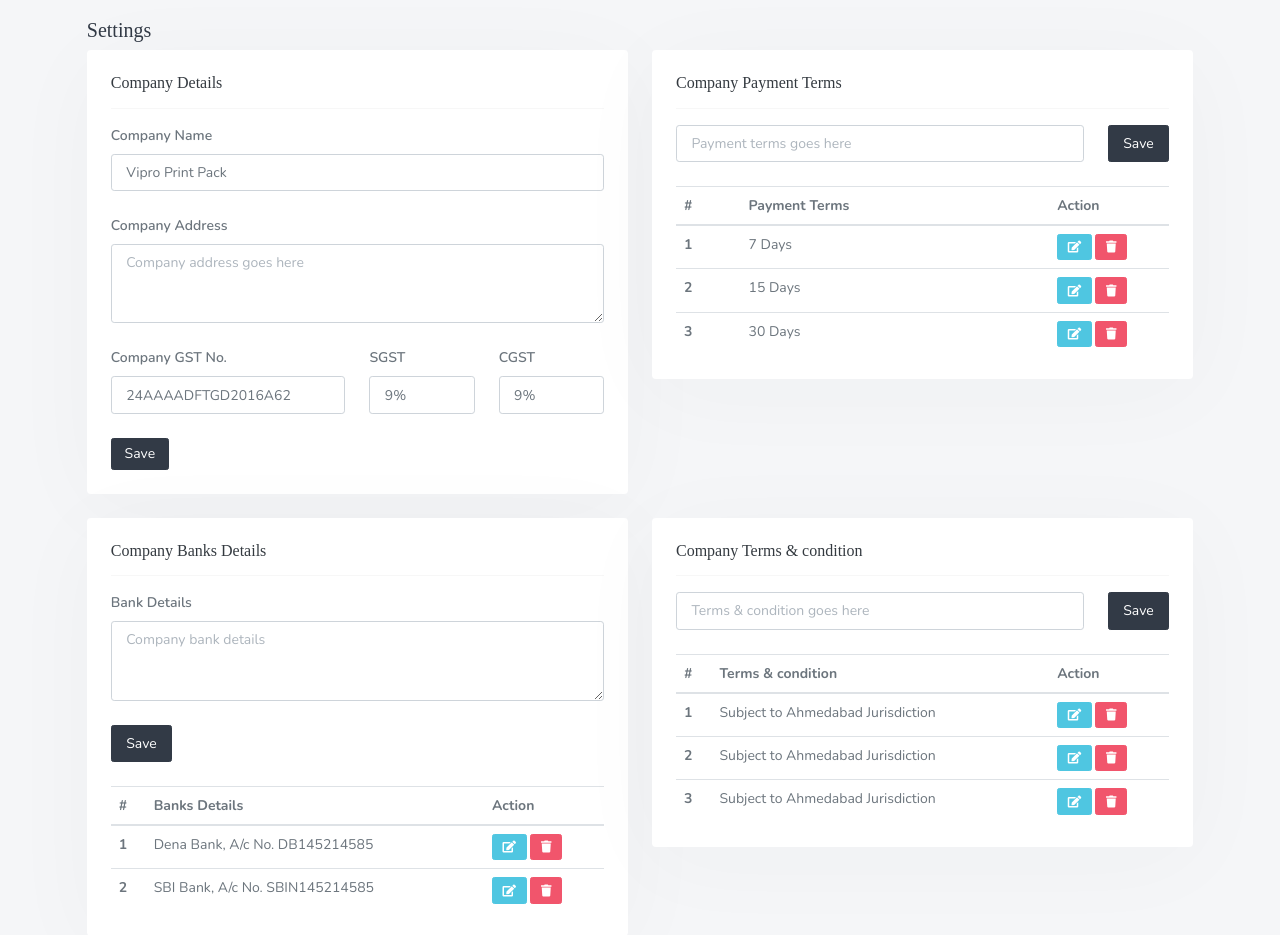
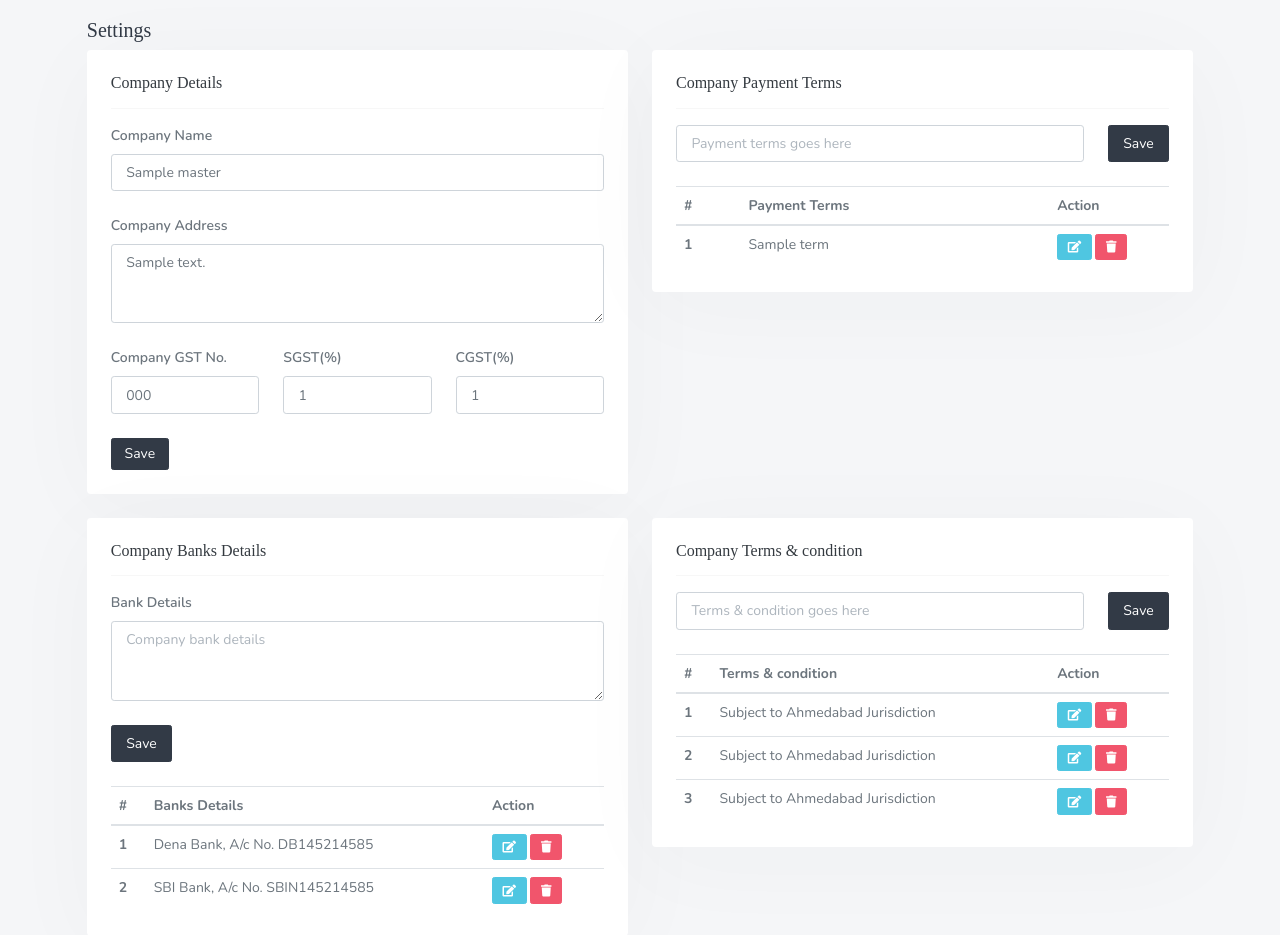
Before and after one commit to ibhargavtaillor/vipro, a Laravel app: page /admin/settings in a window 1280 px wide. Shown: the part 60-995 px from the top of the page. Run offline with Laravel 8, Linux system fonts and the light colour scheme; a user stored in the database is signed in; data comes from the database, SQL or seed files in the repository; tables that the repository leaves empty hold one stand-in row (values such as "Sample post"); some libraries are stand-ins or nearby versions; some web fonts are replaced.

Commit message:
Partial setting module

```diff
--- /dev/null
+++ b/app/Company.php
@@ -0,0 +1,49 @@
+<?php
+
+namespace App;
+
+use Illuminate\Database\Eloquent\Model;
+
+class Company extends Model
+{
+    protected $table = "company_master";
+
+    protected $primaryKey = 'iCompanyMasterId';
+
+    protected $dateFormat = 'U';
+
+    /**
+     * The name of the "created at" column.
+     *
+     * @var string|null
+     */
+    const CREATED_AT = 'iCreatedAt';
+
+    /**
+     * The name of the "updated at" column.
+     *
+     * @var string|null
+     */
+    const UPDATED_AT = 'iUpdatedAt';
+
+    /**
+     * The name of the "Deleted At" column.
+     *
+     * @var string|null
+     */
+    const DELETED_AT = 'iDeletedAt';
+
+    protected $fillable = [
+        "iCompanyMasterId",
+        "iAdminId",
+        "vCompanyName",
+        "txAddress",
+        "vCompanyGstNumber",
+        "iSgst",
+        "iCgst",
+        "tiIsActive",
+        "iUpdatedAt",
+        "iCreatedAt",
+        "iDeletedAt ",
+    ];
+}
--- /dev/null
+++ b/app/CompanyPaymentTerms.php
@@ -0,0 +1,48 @@
+<?php
+
+namespace App;
+
+use Illuminate\Database\Eloquent\Model;
+use Illuminate\Database\Eloquent\SoftDeletes;
+
+class CompanyPaymentTerms extends Model
+{
+    use SoftDeletes;
+
+    protected $table = "company_payment_terms";
+
+    protected $primaryKey = 'iCompanyTermId';
+
+    protected $dateFormat = 'U';
+
+    /**
+     * The name of the "created at" column.
+     *
+     * @var string|null
+     */
+    const CREATED_AT = 'iCreatedAt';
+
+    /**
+     * The name of the "updated at" column.
+     *
+     * @var string|null
+     */
+    const UPDATED_AT = 'iUpdatedAt';
+
+    /**
+     * The name of the "Deleted At" column.
+     *
+     * @var string|null
+     */
+    const DELETED_AT = 'iDeletedAt';
+
+    protected $fillable = [
+        "iCompanyTermId",
+        "iCompanyMasterId",
+        "vTitle",
+        "tiIsActive",
+        "iUpdatedAt",
+        "iCreatedAt",
+        "iDeletedAt ",
+    ];
+}
--- a/app/Http/Controllers/admin/SettingController.php
+++ b/app/Http/Controllers/admin/SettingController.php
@@ -2,7 +2,11 @@
 
 namespace App\Http\Controllers\admin;
 
+use App\Company;
+use App\CompanyPaymentTerms;
 use App\Http\Controllers\Controller;
+use Illuminate\Http\Request;
+use Illuminate\Support\Facades\Auth;
 
 class SettingController extends Controller
 {
@@ -11,6 +15,70 @@ class SettingController extends Controller
      */
     public function setting()
     {
-        return view('admin.settings');
+        #check whether company as available or not
+        $formUrl = "settings.company";
+        $company = Company::where(['iAdminId' => Auth::guard('admin')->user()->id])->first();
+        if (empty($company)) {
+            $company = new Company;
+        }
+
+        #array to set data in view file
+        $_data = array(
+            "company" => $company,
+            "formUrl" => $formUrl,
+            'companyPaymentTerms' => CompanyPaymentTerms::where(['tiIsActive' => "1"])->orderByDesc('iCompanyTermId')->get(),
+            "method" => "post",
+        );
+
+        return view('admin.settings', $_data);
+    }
+
+    /**
+     * @param Request $request incoming request
+     *
+     * @description This function is used to save the compnay information
+     */
+    public function updateCompanyInfo(Request $request)
+    {
+        $data = $request->only(['vCompanyName', 'txAddress', 'vCompanyGstNumber', 'iSgst', 'iCgst']);
+        $company = Company::where(['iAdminId' => Auth::guard('admin')->user()->id])->first();
+        if (empty($company)) {
+            $company = new Company;
+        }
+        $data['iAdminId'] = Auth::guard('admin')->user()->id;
+        $company->fill($data);
+
+        if ($company->save()) {
+            session()->flash('success', "Company information has been saved successfully");
+            return redirect(route("settings"));
+        } else {
+            return redirect(route("settings"))->withErrors("Something went wrong failed to update company informaton");
+        }
+    }
+
+    /**
+     * @param Request $request save company payment
+     *
+     * @description This function is used to save company payments
+     */
+    public function saveCompanyPaymentTerms(Request $request)
+    {
+        $data = $request->only(['vTitle']);
+        $company = Company::where(['iAdminId' => Auth::guard('admin')->user()->id])->first();
+        $data['iAdminId'] = $company->iCompanyMasterId;
+
+        $model = new CompanyPaymentTerms;
+
+        if ($request->has('iCompanyTermId')) {
+            $model = CompanyPaymentTerms::where(['iCompanyTermId'=>$request->input('iCompanyTermId')])->first();
+        }
+
+        $model->fill($data);
+        if ($model->save()) {
+            session()->flash('success', "Company Payment Terms has been saved successfully");
+            return redirect(route("settings"));
+        } else {
+            return redirect(route("settings"))->withErrors("Something went wrong failed to update company payment Terms");
+        }
     }
 }
--- a/resources/views/admin/layouts/app.blade.php
+++ b/resources/views/admin/layouts/app.blade.php
@@ -23,6 +23,7 @@
     </div>
 
     @include('admin.layouts.footer')
+    @include('reusable-view.model')
     @include('admin.layouts.footer-script')
     @yield('js-section')
 </body>
--- a/resources/views/admin/settings.blade.php
+++ b/resources/views/admin/settings.blade.php
@@ -7,49 +7,51 @@
         </div>
     </div>
 </div>
+<div class="row" >
+    <div class="col-md-12" >
+        @include('reusable-view.flash')
+    </div>
+</div>
 <div class="row">
     <div class="col-md-6">
         <div class="card">
+            {!! Form::model($company, ["id"=>"companyForm",'route'=>$formUrl,'method'=>$method]) !!}
             <div class="card-body">
                 <h4 class="header-title">Company Details</h4>
                 <hr />
                 <div class="form-group mb-3">
-                    <label for="simpleinput">Company Name</label>
-                    <input type="text" id="simpleinput" class="form-control" value="Vipro Print Pack"
-                        placeholder="Company name goes here">
+                    <label for="vCompanyName">Company Name</label>
+                    {!! Form::text("vCompanyName", null, ["class"=>"form-control",'placeholder'=>'Company name goes here']) !!}
                 </div>
                 <div class="form-group mb-3">
-                    <label for="simpleinput">Company Address</label>
-                    <textarea class="form-control" id="example-textarea" placeholder="Company address goes here"
-                        rows="3"></textarea>
+                    <label for="txAddress">Company Address</label>
+                    {!! Form::textarea("txAddress", null, ["class"=>"form-control",'placeholder'=>'Company address goes here','rows'=>'3']) !!}
                 </div>
                 <div class="row">
-                    <div class="col-md-6">
+                    <div class="col-md-4">
                         <div class="form-group mb-3">
-                            <label for="simpleinput">Company GST No.</label>
-                            <input type="text" id="simpleinput" class="form-control" value="24AAAADFTGD2016A62"
-                                placeholder="Company GST">
+                            <label for="vCompanyGstNumber">Company GST No.</label>
+                            {!! Form::text("vCompanyGstNumber", null, ["class"=>"form-control",'placeholder'=>'Company GST']) !!}
+                        </div>
+                    </div>
+                    <div class="col-md-4">
+                        <div class="form-group mb-3">
+                            <label for="iSgst">SGST(%)</label>
+                            {!! Form::text("iSgst", null, ["class"=>"form-control",'placeholder'=>'Company SGST']) !!}
+                        </div>
+                    </div>
+                    <div class="col-md-4">
+                        <div class="form-group mb-3">
+                            <label for="iCgst">CGST(%)</label>
+                            {!! Form::text("iCgst", null, ["class"=>"form-control",'placeholder'=>'Company CGST']) !!}
                         </div>
                     </div>
                     <div class="col-md-3">
-                        <div class="form-group mb-3">
-                            <label for="simpleinput">SGST</label>
-                            <input type="text" id="simpleinput" class="form-control" value="9%"
-                                placeholder="Company SGST">
-                        </div>
-                    </div>
-                    <div class="col-md-3">
-                        <div class="form-group mb-3">
-                            <label for="simpleinput">CGST</label>
-                            <input type="text" id="simpleinput" class="form-control" value="9%"
-                                placeholder="Company CGST">
-                        </div>
-                    </div>
-                    <div class="col-md-3">
-                        <a href="#" class="btn btn-sm btn-dark"> Save </a>
+                        <button type="submit" class="btn btn-sm btn-dark"> Save </button>
                     </div>
                 </div>
             </div>
+            {!! Form::close() !!}
         </div>
     </div>
     <div class="col-md-6">
@@ -57,17 +59,20 @@
             <div class="card-body">
                 <h4 class="header-title">Company Payment Terms</h4>
                 <hr />
+                <form action="{{route('settings.company.payment-terms')}}" method="POST" id="company-terms-form" >
+                {{ csrf_field() }}
                     <div class="d-flex">
                         <div class="flex-fill">
                             <div class="form-group mb-3">
-                            <input type="text" id="simpleinput" class="form-control"
-                                placeholder="Payment terms goes here">
+                                <input type="text" id="vTitle" name="vTitle" class="form-control" placeholder="Payment terms goes here">
+                                <input type="hidden" name="iCompanyTermId" id="iCompanyTermId" />
                             </div>
                         </div>
                         <div class="ml-3">
-                        <a href="#" class="btn btn-dark"> Save </a>
+                            <button type="submit" class="btn btn-dark"> Save </a>
                         </div>
                     </div>
+                </form>
                 <div>
                     <div class="table-responsive">
                         <table class="table table-sm mb-0">
@@ -79,39 +84,28 @@
                                 </tr>
                             </thead>
                             <tbody>
+                                @if($companyPaymentTerms->count() > 0)
+                                @foreach ($companyPaymentTerms as $paymentTerms)
                                     <tr>
-                                    <th scope="row">1</th>
-                                    <td>7 Days</td>
+                                        <th scope="row">{{$paymentTerms->iCompanyTermId}}</th>
+                                        <td>{{$paymentTerms->vTitle}}</td>
                                         <td>
-                                        <a title="Edit" href="#" class="btn btn-info btn-xs waves-effect waves-light">
-                                            <i class="fas fa-edit"></i> </a>
-                                        <a title="Delete" href="#"
-                                            class="btn btn-danger btn-xs waves-effect waves-light"> <i
-                                                class="fas fa-trash"></i> </a>
+                                            <button title="Edit" data-title="{{$paymentTerms->vTitle}}" data-id="{{$paymentTerms->iCompanyTermId}}"  class="btn edit-company-terms btn-info btn-xs waves-effect waves-light">
+                                                <i class="fas fa-edit"></i>
+                                            </button>
+                                            <button title="Delete" class="btn btn-danger btn-xs waves-effect waves-light">
+                                                <i class="fas fa-trash"></i>
+                                            </button>
                                         </td>
                                     </tr>
+                                @endforeach
+                                @else
                                 <tr>
-                                    <th scope="row">2</th>
-                                    <td>15 Days</td>
-                                    <td>
-                                        <a title="Edit" href="#" class="btn btn-info btn-xs waves-effect waves-light">
-                                            <i class="fas fa-edit"></i> </a>
-                                        <a title="Delete" href="#"
-                                            class="btn btn-danger btn-xs waves-effect waves-light"> <i
-                                                class="fas fa-trash"></i> </a>
+                                    <td colspan="5" align="center" >
+                                        No Payment Terms Available
                                     </td>
                                 </tr>
-                                <tr>
-                                    <th scope="row">3</th>
-                                    <td>30 Days</td>
-                                    <td>
-                                        <a title="Edit" href="#" class="btn btn-info btn-xs waves-effect waves-light">
-                                            <i class="fas fa-edit"></i> </a>
-                                        <a title="Delete" href="#"
-                                            class="btn btn-danger btn-xs waves-effect waves-light"> <i
-                                                class="fas fa-trash"></i> </a>
-                                    </td>
-                                </tr>
+                                @endif
                             </tbody>
                         </table>
                     </div>
@@ -243,3 +237,8 @@
     </div>
 </div>
 @endsection
+@section('js-section')
+{{-- Custom Javascript --}}
+<script src="{{url("public/admin/js/jquery.validate.js")}}"></script>
+<script src="{{url('public/admin/js/custom/settings.js')}}"></script>
+@endsection
--- /dev/null
+++ b/resources/views/reusable-view/model.blade.php
@@ -0,0 +1,20 @@
+<div class="modal fade" id="action-modal" tabindex="-1" role="dialog" aria-labelledby="exampleModalLabel"
+    aria-hidden="true">
+    <div class="modal-dialog" role="document">
+        <div class="modal-content">
+            <div class="modal-header">
+                <h5 class="modal-title" id="model-title">Modal title</h5>
+                <button type="button" class="close" data-dismiss="modal" aria-label="Close">
+                    <span aria-hidden="true">&times;</span>
+                </button>
+            </div>
+            <div class="modal-body">
+                ...
+            </div>
+            <div class="modal-footer">
+                <button type="button" class="btn btn-secondary" data-dismiss="modal">Close</button>
+                <button type="button" class="btn btn-primary">Save changes</button>
+            </div>
+        </div>
+    </div>
+</div>
--- a/routes/web.php
+++ b/routes/web.php
@@ -32,6 +32,8 @@ Route::group(['namespace' => 'Admin', 'prefix' => 'admin', 'middleware' => 'admi
 
     #Settings Route
     Route::get('settings', 'SettingController@setting')->name('settings');
+    Route::post('settings/company', 'SettingController@updateCompanyInfo')->name('settings.company');
+    Route::post('settings/save-payment-terms', 'SettingController@saveCompanyPaymentTerms')->name('settings.company.payment-terms');
 
     #Items Route
     Route::get('items', 'ItemController@index')->name('items');
```
Also changed, not shown: public/admin/js/custom/settings.js (added, +58 -0 lines), database/migrations/2021_03_30_160839_alter_company_master_table.php (added). Lines whose indentation alone changed are shown as unchanged.
